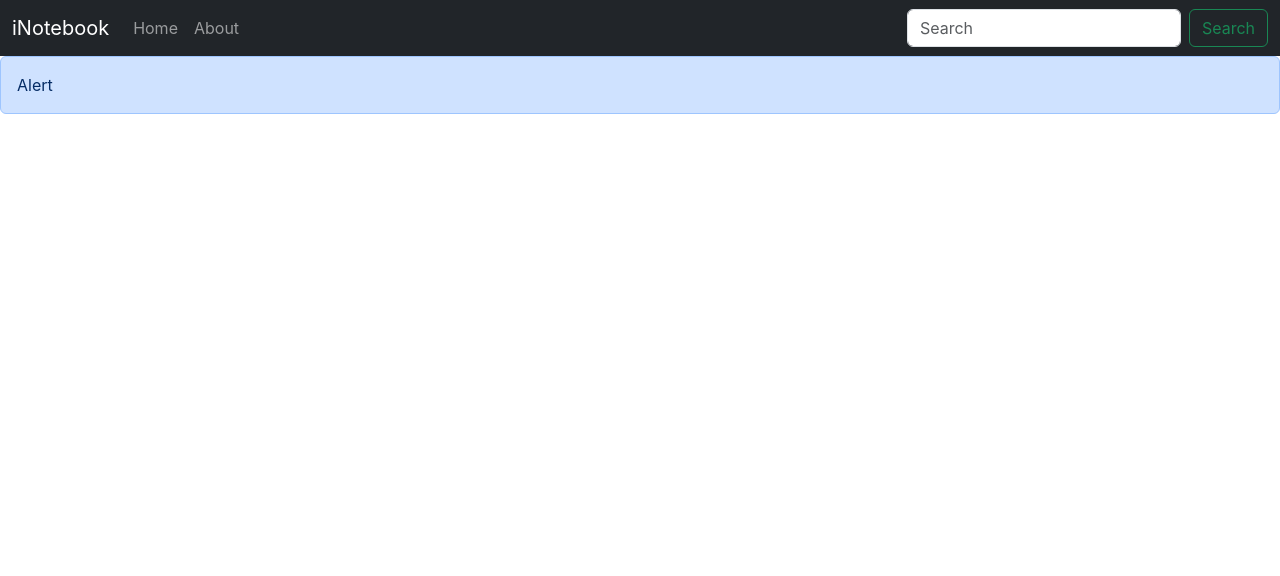
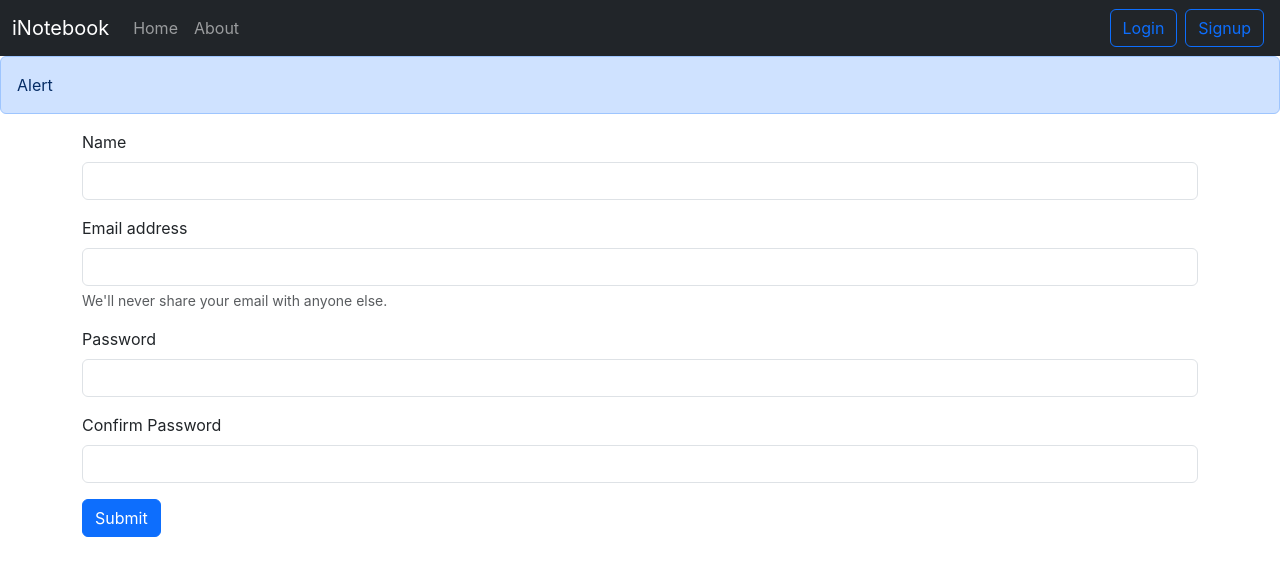
Before and after one commit to tourist03/iNotebook, a React (Create React App) app: page /signup in a window 1280 px wide. Shown: the top 576 px of the page. Built offline with nearby package versions, Linux system fonts and the light colour scheme; the HTML template or start-up script is replaced by a standard one.

Commit message:
Added the Login and the signUp functionality

```diff
--- a/src/App.js
+++ b/src/App.js
@@ -5,6 +5,8 @@
 import About from "./components/About";
 import NoteState from "./context/notes/NoteState";
 import Alert from "./components/Alert";
+import Signup from "./components/Signup";
+import Login from "./components/Login";
 
 function App() {
   return (
@@ -17,6 +19,8 @@
             <Routes>
               <Route exact path="/" element={<Home />} />
               <Route exact path="/about" element={<About />} />
+              <Route exact path="/login" element={<Login/>} />
+              <Route exact path="/signup" element={<Signup />} />
             </Routes>
           </div>
         </Router>
--- a/src/components/AddNote.js
+++ b/src/components/AddNote.js
@@ -9,7 +9,7 @@
   const [note, setNote] = useState({
     title: "",
     description: "",
-    tag: "default",
+    tag: "",
   });
 
   const handleClick = (e) => {
@@ -35,6 +35,9 @@
             name="title"
             aria-describedby="emailHelp"
             onChange={onChange}
+            value={note.title}
+            minLength={5}
+            required
           />
         </div>
         <div className="mb-3">
@@ -48,6 +51,9 @@
             id="description"
             name="description"
             onChange={onChange}
+            value={note.description}
+            minLength={5}
+            required
           />
         </div>
         <div className="mb-3">
@@ -61,9 +67,16 @@
             id="tag"
             name="tag"
             onChange={onChange}
+            value={note.tag}
+            minLength={5}
+            required
           />
         </div>
         <button
+          disabled={
+            note.title.length < 5 ||
+            note.description.length < 5
+          }
           type="submit"
           className="btn btn-outline-primary"
           onClick={handleClick}
--- /dev/null
+++ b/src/components/Login.js
@@ -0,0 +1,82 @@
+import React, { useState } from "react";
+import { useNavigate } from "react-router-dom";
+
+const Login = () => {
+  const [credentials, setCredentials] = useState({ email: "", password: "" });
+  let navigate = useNavigate();
+
+  const handleSubmit = async (e) => {
+    e.preventDefault();
+    try {
+      const response = await fetch("http://localhost:5001/api/auth/login", {
+        method: "POST",
+        headers: {
+          "Content-Type": "application/json",
+        },
+        body: JSON.stringify(credentials),
+      });
+      if (!response.ok) {
+        throw new Error(`HTTP error! status: ${response.status}`);
+      }
+      const json = await response.json();
+      console.log(json);
+      if (json.success) {
+        localStorage.setItem("token", json.authToken);
+        navigate("/");
+      } else {
+        alert(json.error);
+      }
+    } catch (error) {
+      console.error("There was a problem with the fetch operation:", error);
+    }
+  };
+
+  const onChange = (e) => {
+    setCredentials({ ...credentials, [e.target.name]: e.target.value });
+  };
+
+  return (
+    <div>
+      <form onSubmit={handleSubmit}>
+        <div className="mb-3">
+          <label htmlFor="email" className="form-label">
+            Email address
+          </label>
+          <input
+            type="email"
+            className="form-control"
+            id="email"
+            name="email"
+            aria-describedby="emailHelp"
+            autoComplete="username"
+            value={credentials.email}
+            onChange={onChange}
+          />
+          <div id="emailHelp" className="form-text">
+            We'll never share your email with anyone else.
+          </div>
+        </div>
+        <div className="mb-3">
+          <label htmlFor="password" className="form-label">
+            Password
+          </label>
+          <input
+            type="password"
+            className="form-control"
+            id="password"
+            name="password"
+            autoComplete="current-password"
+            value={credentials.password}
+            onChange={onChange}
+          />
+        </div>
+
+        <button type="submit" className="btn btn-primary">
+          Submit
+        </button>
+      </form>
+    </div>
+  );
+};
+
+export default Login;
--- a/src/components/Navbar.js
+++ b/src/components/Navbar.js
@@ -45,16 +45,13 @@
               </Link>
             </li>
           </ul>
-          <form className="d-flex" role="search">
-            <input
-              className="form-control me-2"
-              type="search"
-              placeholder="Search"
-              aria-label="Search"
-            />
-            <button className="btn btn-outline-success" type="submit">
-              Search
-            </button>
+          <form className="d-flex">
+            <Link className="btn btn-outline-primary mx-1" to="/login" role="button">
+              Login
+            </Link>
+            <Link className="btn btn-outline-primary mx-1" to="/signup" role="button">
+              Signup
+            </Link>
           </form>
         </div>
       </div>
--- a/src/components/Notes.js
+++ b/src/components/Notes.js
@@ -4,7 +4,7 @@
 import AddNote from "./AddNote";
 
 const Notes = () => {
-  const { notes, getNotes , editNote } = useContext(noteContext);
+  const { notes, getNotes, editNote } = useContext(noteContext);
   const [error, setError] = useState(null);
 
   useEffect(() => {
@@ -101,6 +101,8 @@
                     aria-describedby="emailHelp"
                     value={note.etitle}
                     onChange={onChange}
+                    minLength={5}
+                    required
                   />
                 </div>
                 <div className="mb-3">
@@ -115,6 +117,8 @@
                     name="edescription"
                     onChange={onChange}
                     value={note.edescription}
+                    minLength={5}
+                    required
                   />
                 </div>
                 <div className="mb-3">
@@ -129,6 +133,8 @@
                     name="etag"
                     value={note.etag}
                     onChange={onChange}
+                    minLength={5}
+                    required
                   />
                 </div>
               </form>
@@ -155,11 +161,17 @@
       </div>
       <div className="row my-3">
         <h4>Your Notes</h4>
-        {notes.map((note) => {
-          return (
-            <NoteItem key={note._id} updateNote={updateNote} note={note} />
-          );
-        })}
+        {notes.length === 0 ? (
+          <div className="alert alert-danger">
+            No notes found. Create your first note!
+          </div>
+        ) : (
+          notes.map((note) => {
+            return (
+              <NoteItem key={note._id} updateNote={updateNote} note={note} />
+            );
+          })
+        )}
       </div>
     </>
   );
--- /dev/null
+++ b/src/components/Signup.js
@@ -0,0 +1,112 @@
+import React, { useState } from "react";
+import { useNavigate } from "react-router-dom";
+
+const Signup = () => {
+  const [credentials, setCredentials] = useState({
+    name: "",
+    email: "",
+    password: "",
+    confirmPassword: "",
+  });
+  let navigate = useNavigate();
+
+  const handleSubmit = async (e) => {
+    e.preventDefault();
+    const { name, email, password } = credentials;
+    try {
+      const response = await fetch(
+        "http://localhost:5001/api/auth/createuser",
+        {
+          method: "POST",
+          headers: {
+            "Content-Type": "application/json",
+          },
+          body: JSON.stringify({ name, email, password }),
+        }
+      );
+      if (!response.ok) {
+        throw new Error(`HTTP error! status: ${response.status}`);
+      }
+      const json = await response.json();
+      console.log(json);
+
+      localStorage.setItem("token", json.authToken);
+      navigate("/");
+    } catch (error) {
+      console.error("There was a problem with the fetch operation:", error);
+    }
+  };
+
+  const onChange = (e) => {
+    setCredentials({ ...credentials, [e.target.name]: e.target.value });
+  };
+
+  return (
+    <div>
+      <form onSubmit={handleSubmit}>
+        <div className="mb-3">
+          <label htmlFor="name " className="form-label">
+            Name
+          </label>
+          <input
+            type="text"
+            className="form-control"
+            id="name"
+            onChange={onChange}
+            aria-describedby="name"
+            name="name"
+          />
+        </div>
+        <div className="mb-3">
+          <label htmlFor="email" className="form-label">
+            Email address
+          </label>
+          <input
+            type="email"
+            className="form-control"
+            id="email"
+            onChange={onChange}
+            aria-describedby="emailHelp"
+            name="email"
+          />
+          <div id="emailHelp" className="form-text">
+            We'll never share your email with anyone else.
+          </div>
+        </div>
+        <div className="mb-3">
+          <label htmlFor="password" className="form-label">
+            Password
+          </label>
+          <input
+            type="password"
+            className="form-control"
+            id="password"
+            onChange={onChange}
+            name="password"
+            required
+            minLength={5}
+          />
+        </div>
+        <div className="mb-3">
+          <label htmlFor="confirmPassword" className="form-label">
+            Confirm Password
+          </label>
+          <input
+            type="password"
+            className="form-control"
+            id="confirmPassword"
+            onChange={onChange}
+            name="confirmPassword"
+            required
+            minLength={5}
+          />
+        </div>
+        <button type="submit" className="btn btn-primary">
+          Submit
+        </button>
+      </form>
+    </div>
+  );
+};
+
+export default Signup;
--- a/src/context/notes/NoteState.js
+++ b/src/context/notes/NoteState.js
@@ -46,8 +46,6 @@
       body: JSON.stringify({ title, description, tag }),
     });
     const json = await response.json();
-
-    console.log("Adding a New Note");
     setNotes(notes.concat(json));
   };
 
```
